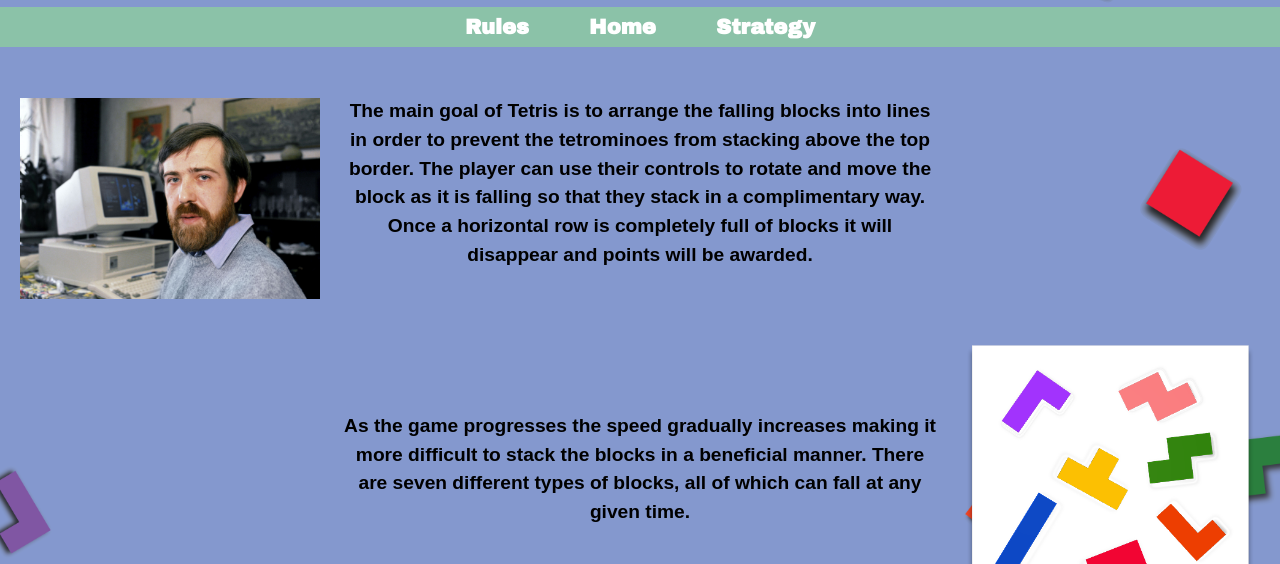
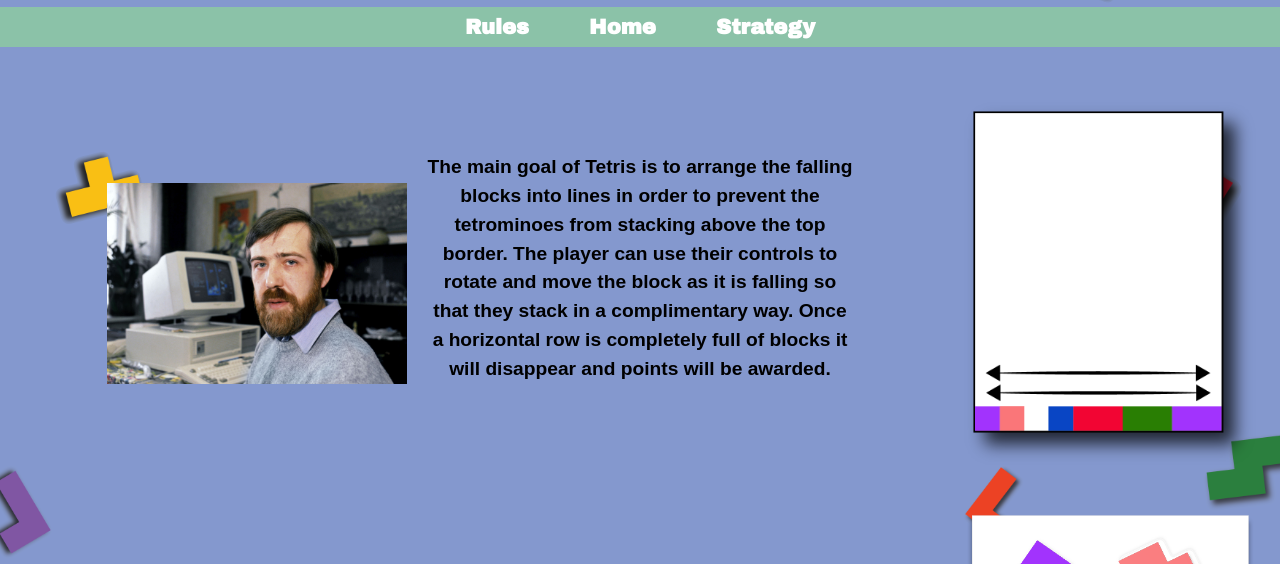
Before and after one commit to DustinBraufman/Tetris, a plain HTML site: page Rules.html in a window 1280 px wide. Shown: the part 183-747 px from the top of the page. Drawn offline with Linux system fonts and the light colour scheme; a web font is replaced by a local one.

Commit message:
sums tuff

```diff
--- a/Rules.html
+++ b/Rules.html
@@ -33,7 +33,9 @@
 <p>The main goal of Tetris is to arrange the falling blocks into lines in order to prevent the tetrominoes from stacking above the top border. The player can use their controls to rotate and move the block as it is falling so that they stack in a complimentary way. Once a horizontal row is completely full of blocks it will disappear and points will be awarded. </p>
 </div>
 
-<p> </p>
+<div class="left">
+    <img src="images/tetris line deletion.png" width="300px" title="Line Deleted Points Scored">
+</div>
 <p> </p>
 
 <div class="text">
--- a/style.css
+++ b/style.css
@@ -59,11 +59,12 @@ margin-top: 30px;
 
 .grid-container{
     display: grid;
-    grid-template-columns: 1fr 600px 1fr;
+    /* grid-template-columns: 1fr 600px 1fr; */
 /* margin-bottom: 20px;
 padding-bottom: 20px; */
 row-gap: 5px;
 align-items: center;
 margin-top: 0px;
 padding-top: 0%;
+grid-template-columns: repeat(3, minmax(150px, 1fr));
 }
```
